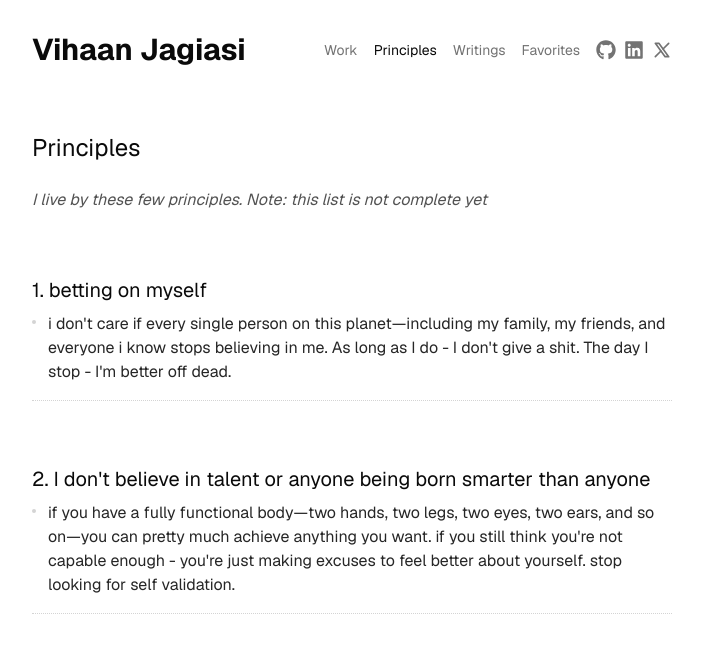
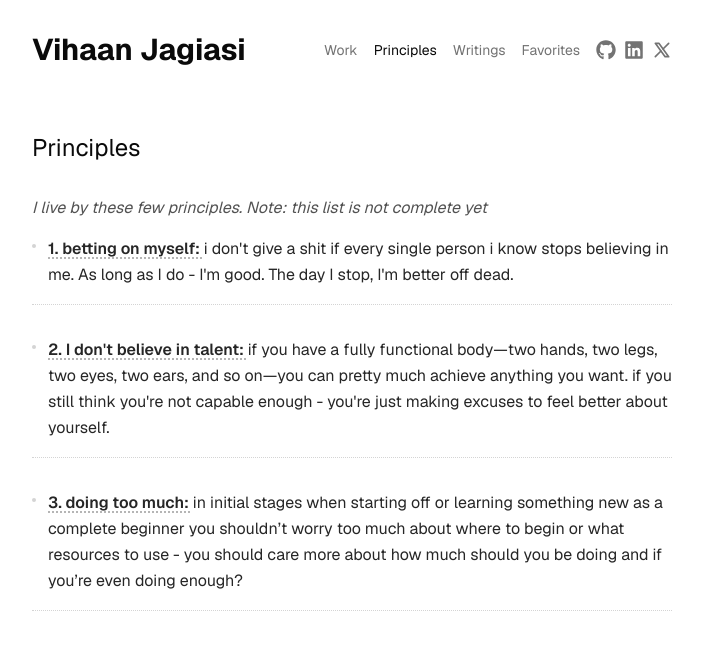
Before and after one commit to VJagiasi/personal-website, a Next.js app: page /principles in a window 1280 px wide. Shown: the top 650 px of the page, without its empty margins (288-990 px from the left). Built offline with nearby package versions, Linux system fonts and the light colour scheme.

Commit message:
update stuff

```diff
--- a/app/principles/page.tsx
+++ b/app/principles/page.tsx
@@ -29,28 +29,36 @@ export default function PrinciplesPage() {
       initial="hidden"
       animate="show"
     >
-      <motion.h1 className="text-2xl font-normal mb-6" variants={item}>
+      <motion.h1 className="text-2xl font-normal mb-8" variants={item}>
         Principles
       </motion.h1>
 
-      <motion.p className="text-m text-neutral-600 italic mb-16" variants={item}>
+      <motion.p className="text-m text-neutral-600 italic mb-4" variants={item}>
         I live by these few principles. Note: this list is not complete yet
       </motion.p>
 
-      <div className="space-y-16">
+      <div className="space-y-8">
         <motion.div className="space-y-2 border-b border-dotted border-neutral-300 pb-4" variants={item}>
-          <h4 className="text-xl font-normal">1. betting on myself</h4>
-          <p className="text-neutral-800 pl-4 relative mt-4">
+          <p className="text-base leading-relaxed text-neutral-800 pl-4 relative">
+          <span className="font-semibold decoration-dotted decoration-neutral-400 underline underline-offset-4 hover:decoration-neutral-800 transition-colors">1. betting on myself: </span>
             <span className="absolute left-0 top-[0.5em] w-1 h-1 bg-neutral-300 rounded-full" />
-            i don't care if every single person on this planet—including my family, my friends, and everyone i know stops believing in me. As long as I do - I don't give a shit. The day I stop -  I'm better off dead.
+            i don't give a shit if every single person i know stops believing in me. As long as I do - I'm good. The day I stop, I'm better off dead.
           </p>
         </motion.div>
 
         <motion.div className="space-y-2 border-b border-dotted border-neutral-300 pb-4" variants={item}>
-          <h2 className="text-xl font-normal">2. I don't believe in talent or anyone being born smarter than anyone</h2>
-          <p className="text-neutral-800 pl-4 relative mt-4">
+          <p className="text-base leading-relaxed text-neutral-800 pl-4 relative">
+          <span className="font-semibold decoration-dotted decoration-neutral-400 underline underline-offset-4 hover:decoration-neutral-800 transition-colors">2. I don't believe in talent: </span>
             <span className="absolute left-0 top-[0.5em] w-1 h-1 bg-neutral-300 rounded-full" />
-            if you have a fully functional body—two hands, two legs, two eyes, two ears, and so on—you can pretty much achieve anything you want. if you still think you're not capable enough - you're just making excuses to feel better about yourself. stop looking for self validation.
+            if you have a fully functional body—two hands, two legs, two eyes, two ears, and so on—you can pretty much achieve anything you want. if you still think you're not capable enough - you're just making excuses to feel better about yourself.
+          </p>
+        </motion.div>
+
+        <motion.div className="space-y-2 border-b border-dotted border-neutral-300 pb-4" variants={item}>
+          <p className="text-base leading-relaxed text-neutral-800 pl-4 relative">
+          <span className="font-semibold decoration-dotted decoration-neutral-400 underline underline-offset-4 hover:decoration-neutral-800 transition-colors">3. doing too much: </span>
+            <span className="absolute left-0 top-[0.5em] w-1 h-1 bg-neutral-300 rounded-full" />
+            in initial stages when starting off or learning something new as a complete beginner you shouldn’t worry too much about where to begin or what resources to use - you should care more about how much should you be doing and if you’re even doing enough?
           </p>
         </motion.div>
       </div>
```
